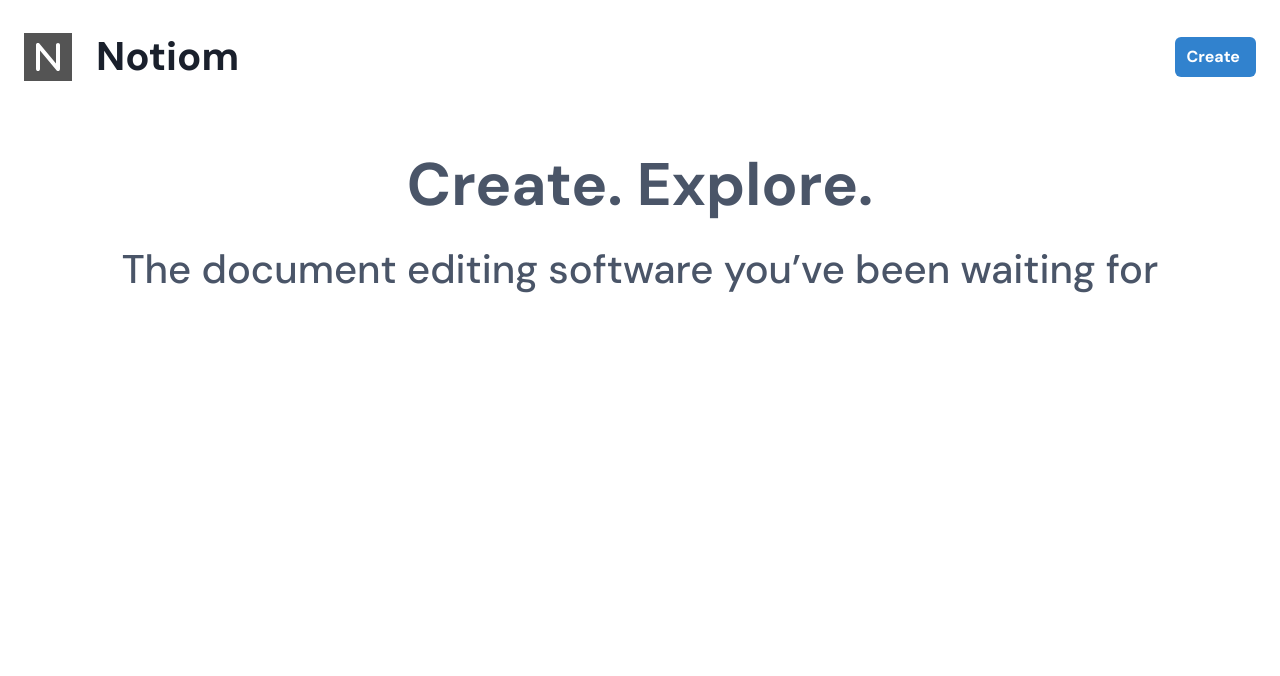
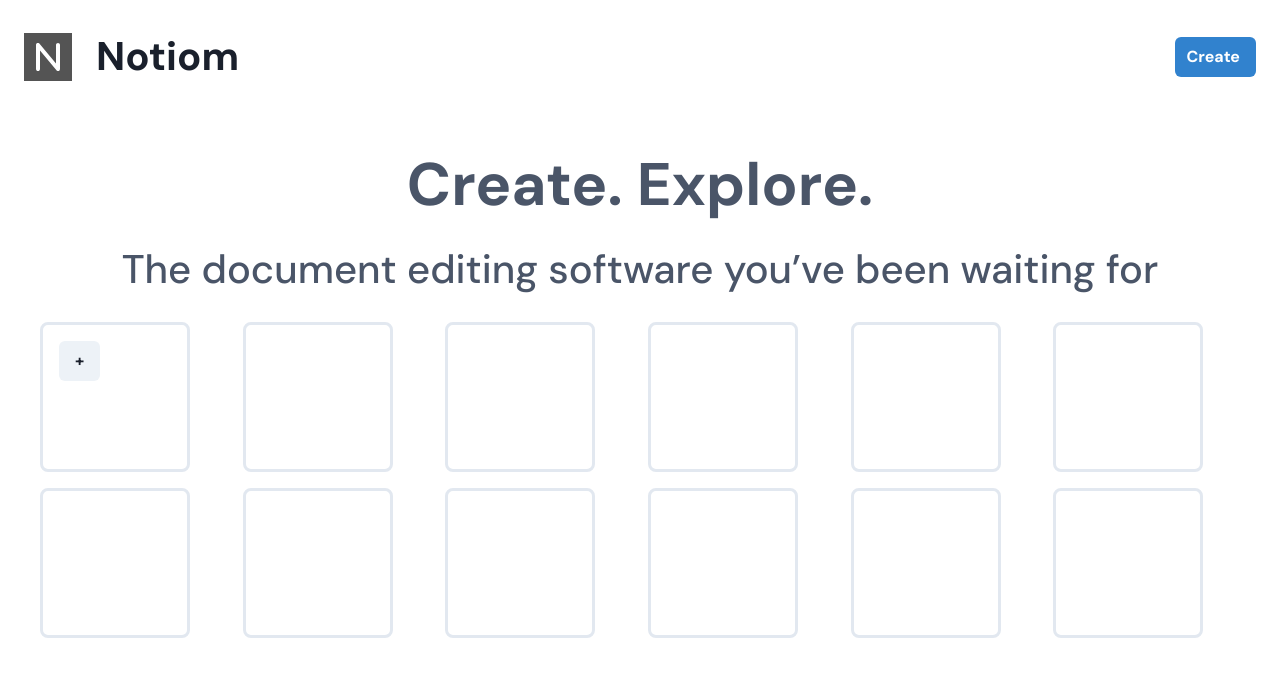
Before and after one commit to alexbchow/notiom2, a Next.js app: page / in a window 1280 px wide. Shown: the top 676 px of the page. Built offline with nearby package versions, Linux system fonts and the light colour scheme.

Commit message:
added notes to edit

```diff
--- /dev/null
+++ b/src/components/newnote.tsx
@@ -0,0 +1,84 @@
+// components/NewDocument.tsx
+import { useState } from 'react';
+import {
+  Button,
+  SimpleGrid,
+  Modal,
+  ModalOverlay,
+  ModalContent,
+  ModalHeader,
+  ModalFooter,
+  ModalBody,
+  ModalCloseButton,
+  useDisclosure,
+  Textarea,
+  Box,
+  Flex
+} from '@chakra-ui/react';
+
+const NewDocument = () => {
+  const { isOpen, onOpen, onClose } = useDisclosure();
+  const [documents, setDocuments] = useState(Array(12).fill(null));
+  const [currentDocIndex, setCurrentDocIndex] = useState(null);
+  const [currentText, setCurrentText] = useState("");
+
+  const handleOpenModal = (index) => {
+    setCurrentDocIndex(index);
+    setCurrentText(documents[index] || "");
+    onOpen();
+  };
+
+  const handleSaveDocument = () => {
+    const newDocuments = [...documents];
+    newDocuments[currentDocIndex] = currentText;
+    setDocuments(newDocuments);
+    setCurrentText(""); // Clear the text area after saving
+    onClose();
+  };
+
+  return (
+    <>
+    <Flex display='flex' alignItems='center' justifyContent='space-evenly' width='100%'>
+      <SimpleGrid columns={6} spacing={4} width='100%' px={10}>
+        {documents.map((doc, index) => (
+          <Box key={index} p={4} borderWidth="3px" borderRadius="lg" height="150px" width='150px'>
+            {doc === null ? (
+              index === 0 ? (
+                <Button onClick={() => handleOpenModal(index)}>+</Button>
+              ) : null
+            ) : (
+              <Button onClick={() => handleOpenModal(index)}>
+                {doc.substring(0, 10)}...
+              </Button>
+            )}
+          </Box>
+        ))}
+      </SimpleGrid>
+      </Flex>
+
+      <Modal isOpen={isOpen} onClose={onClose}>
+        <ModalOverlay />
+        <ModalContent>
+          <ModalHeader>{currentDocIndex === 0 ? 'Create New Document' : 'Edit Document'}</ModalHeader>
+          <ModalCloseButton />
+          <ModalBody>
+            <Textarea
+              id="textArea"
+              placeholder="Enter your text"
+              value={currentText}
+              color="gray.800"
+              onChange={(e) => setCurrentText(e.target.value)}
+            />
+          </ModalBody>
+          <ModalFooter>
+            <Button colorScheme="blue" onClick={handleSaveDocument}>
+              Save
+            </Button>
+          </ModalFooter>
+        </ModalContent>
+      </Modal>
+    </>
+  );
+};
+
+export default NewDocument;
--- a/src/pages/index.tsx
+++ b/src/pages/index.tsx
@@ -1,6 +1,7 @@
 import Head from 'next/head';
 import Navbar from '../components/navbar';
 import MainText from '../components/maintext';
+import NewNote from '../components/newnote';
 import { ChakraProvider } from '@chakra-ui/react';
 import theme from '../styles/theme'; // Make sure you have a theme file or use Chakra's default theme
 
@@ -15,7 +16,7 @@ export default function Home() {
 
       <Navbar />
       <MainText />
-
+      <NewNote/>
       {/* Your content here */}
     </ChakraProvider>
   );
```
